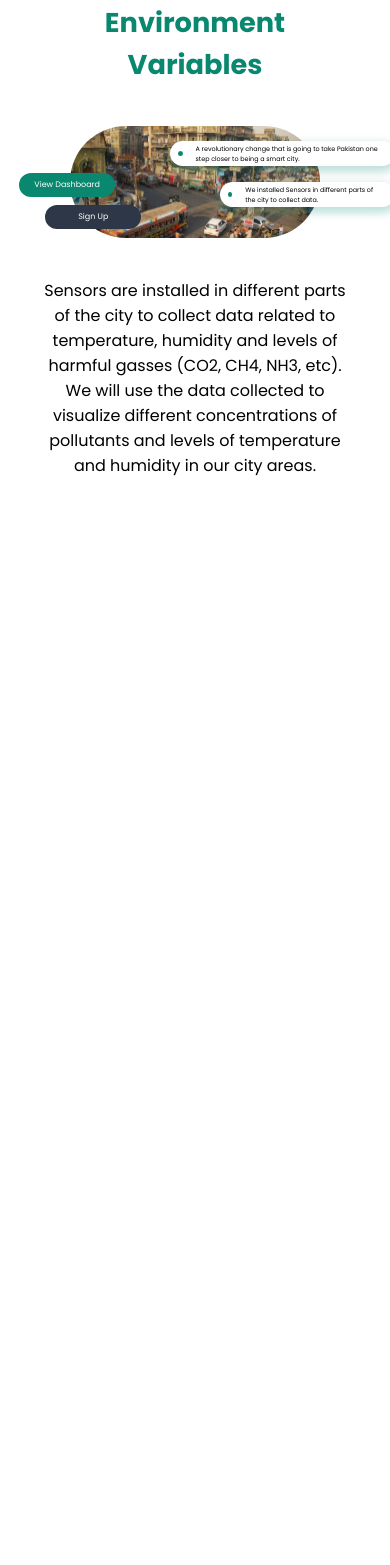
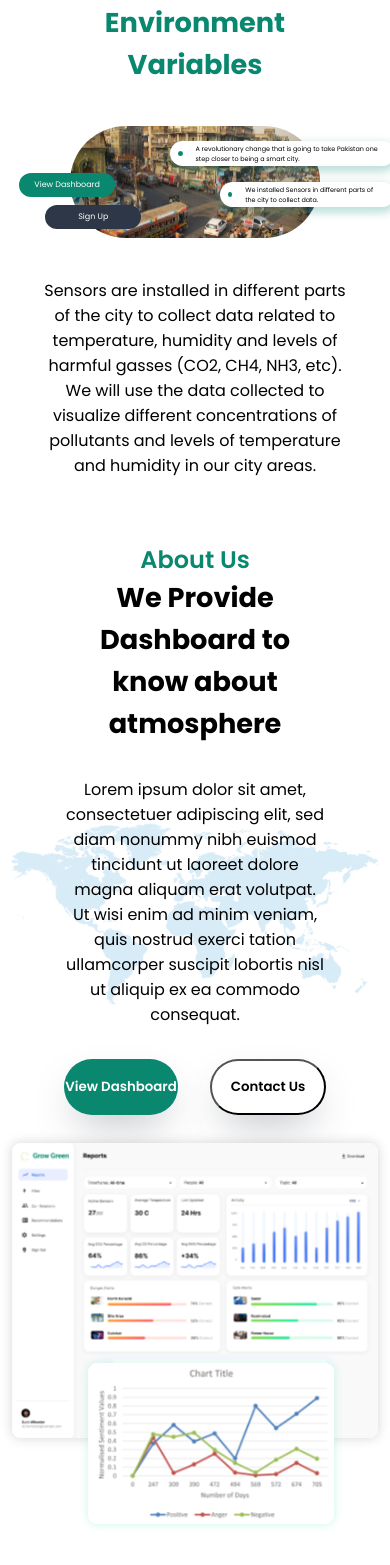
Before and after one commit to HarisSp4rk/growgreen, a React (Vite) app: page / in a window 390 px wide. Shown: the part 277-1842 px from the top of the page. Before the commit the page ends 844 px from the top, so only its background shows below. Built offline with nearby package versions, Linux system fonts and the light colour scheme.

Commit message:
Making Landing Page Responsive

```diff
--- a/src/Components/AboutUs/AboutUsStyles.css
+++ b/src/Components/AboutUs/AboutUsStyles.css
@@ -71,3 +71,47 @@
     left: 10rem;
     top: 10rem;
 }
+
+@media screen and (max-width: 900px) {
+    .aboutUs-container{
+        width: 100%;
+        flex-direction: column-reverse;
+    }
+
+    .aboutUs-right-side{
+        margin-top: 3rem;
+    }
+
+    .aboutUs-bg img {
+        width: 100vw;
+        bottom: 55rem;
+        top: unset;
+        left: unset;
+    }
+
+    .reports-pic {
+        width: 100vw;
+    }
+
+    .charts-pic {
+        width: 68vw;
+        margin-top: 2rem;
+    }
+
+    .aboutUs-container h2 {
+        text-align: center;
+        font-size: 1.5rem;
+    }
+
+    .aboutUs-container h1 {
+    text-align: center;
+        font-size: 1.7rem;
+    }
+
+    .aboutUs-container p {
+    text-align: center;
+        margin: 2rem auto;
+    }
+
+
+}
--- a/src/Components/AboutUs/index.jsx
+++ b/src/Components/AboutUs/index.jsx
@@ -22,8 +22,10 @@ const AboutUs = () => {
             <h2>About Us</h2>
             <h1>We Provide Dashboard to know about atmosphere</h1>
             <p>Lorem ipsum dolor sit amet, consectetuer adipiscing elit, sed diam nonummy nibh euismod tincidunt ut laoreet dolore magna aliquam erat volutpat. Ut wisi enim ad minim veniam, quis nostrud exerci tation ullamcorper suscipit lobortis nisl ut aliquip ex ea commodo consequat.</p>
+            <div style={{display:'flex', justifyContent:'center', alignItems:'cetner'}}>
             <button className='button1' style={{color:'white', border:'none'}} >View Dashboard</button>
             <button className='contactUs-button'>Contact Us</button>
+            </div>
         </div>
     </div>
   )
--- a/src/Pages/Landing Page/index.jsx
+++ b/src/Pages/Landing Page/index.jsx
@@ -7,8 +7,8 @@ const LandingPage = () => {
     return (
         <div style={{ marginTop: '10rem' }}>
             <Intro />
-            {/* <AboutUs/>
-            <Traffic/> */}
+            <AboutUs/>
+            {/* <Traffic/> */}
         </div>
     )
 }
```
